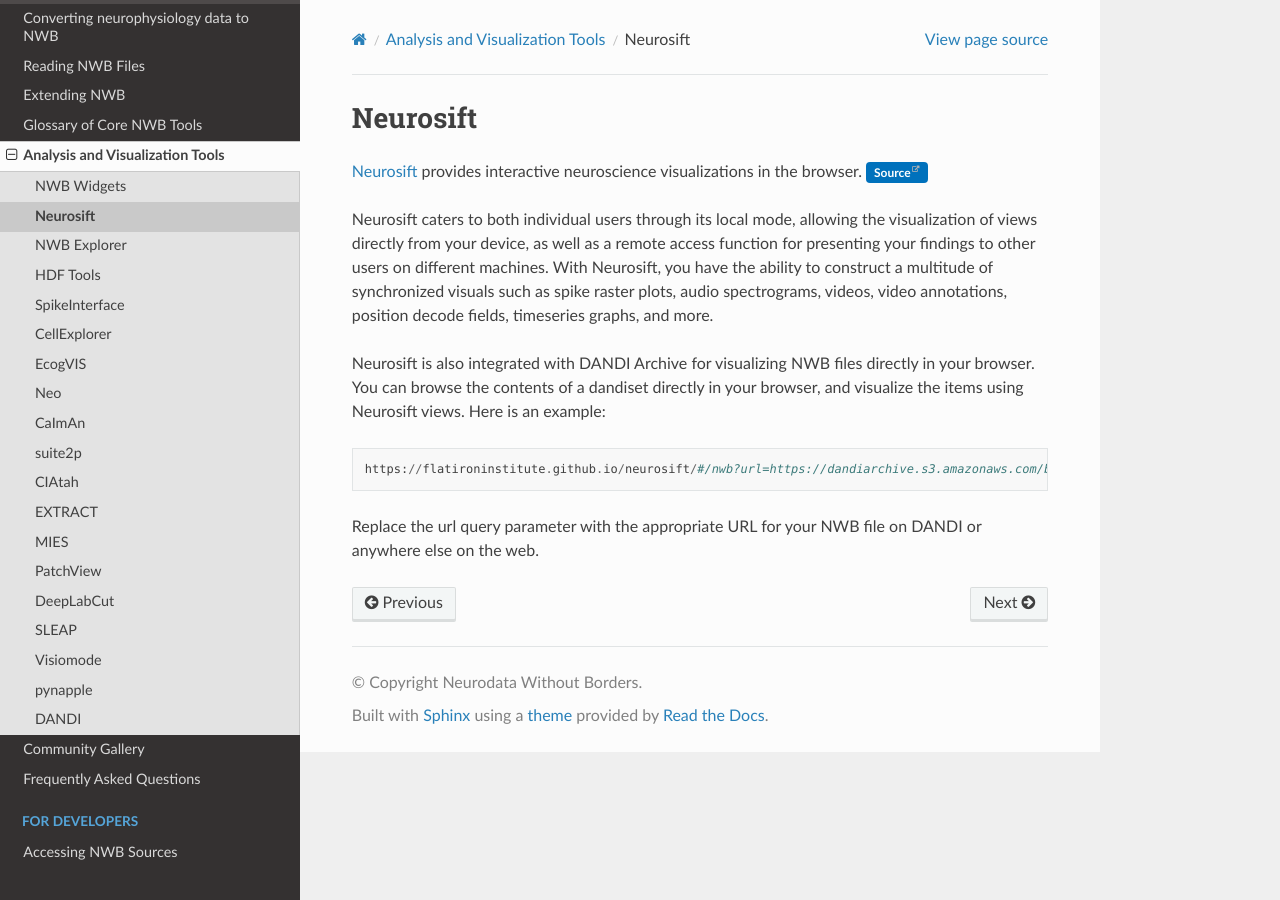
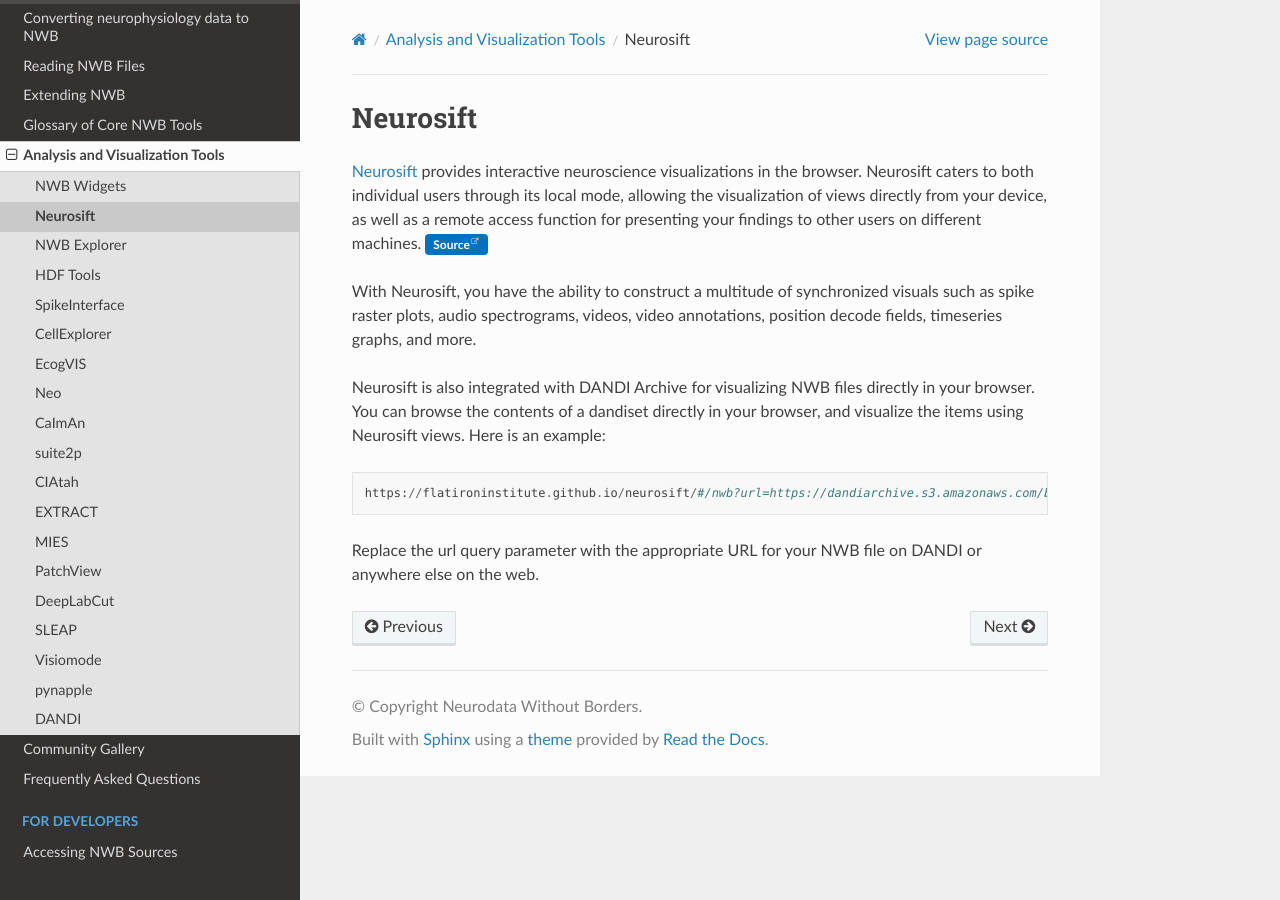
Before and after one commit to NeurodataWithoutBorders/nwb-overview, a Sphinx documentation site: the page built from docs/source/tools/neurosift/neurosift.rst, in a window 1280 px wide. Built offline with Sphinx 7.4.7 and the Read the Docs theme 2.0.0, drawn with Linux system fonts in a browser that asks for light colours.

```diff
--- a/docs/source/tools/neurosift/neurosift.rst
+++ b/docs/source/tools/neurosift/neurosift.rst
@@ -5,12 +5,12 @@ Neurosift
 
 .. short_description_start
 
-:ref:`analysistools-neurosift` provides interactive neuroscience visualizations in the browser.
+:ref:`analysistools-neurosift` provides interactive neuroscience visualizations in the browser. Neurosift caters to both individual users through its local mode, allowing the visualization of views directly from your device, as well as a remote access function for presenting your findings to other users on different machines.
 :bdg-link-primary:`Source <https://github.com/flatironinstitute/neurosift>`
 
 .. short_description_end
 
-Neurosift caters to both individual users through its local mode, allowing the visualization of views directly from your device, as well as a remote access function for presenting your findings to other users on different machines. With Neurosift, you have the ability to construct a multitude of synchronized visuals such as spike raster plots, audio spectrograms, videos, video annotations, position decode fields, timeseries graphs, and more.
+With Neurosift, you have the ability to construct a multitude of synchronized visuals such as spike raster plots, audio spectrograms, videos, video annotations, position decode fields, timeseries graphs, and more.
 
 Neurosift is also integrated with DANDI Archive for visualizing NWB files directly in your browser. You can browse the contents of a dandiset directly in your browser, and visualize the items using Neurosift views. Here is an example:
 
```
Also changed, not shown: docs/source/tools/tools_home.rst (+10 -0 lines), docs/source/tools/neurosift/neurosift-logo.png (added).
